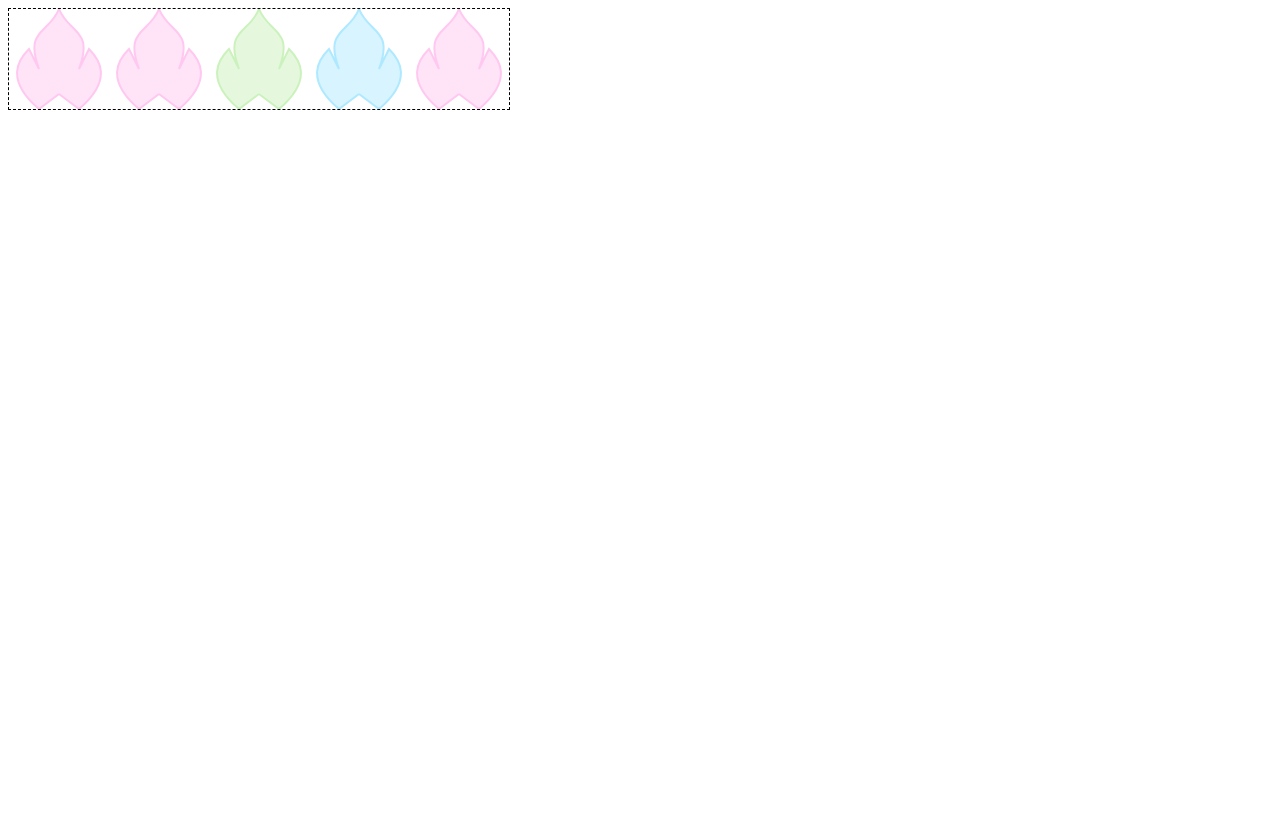
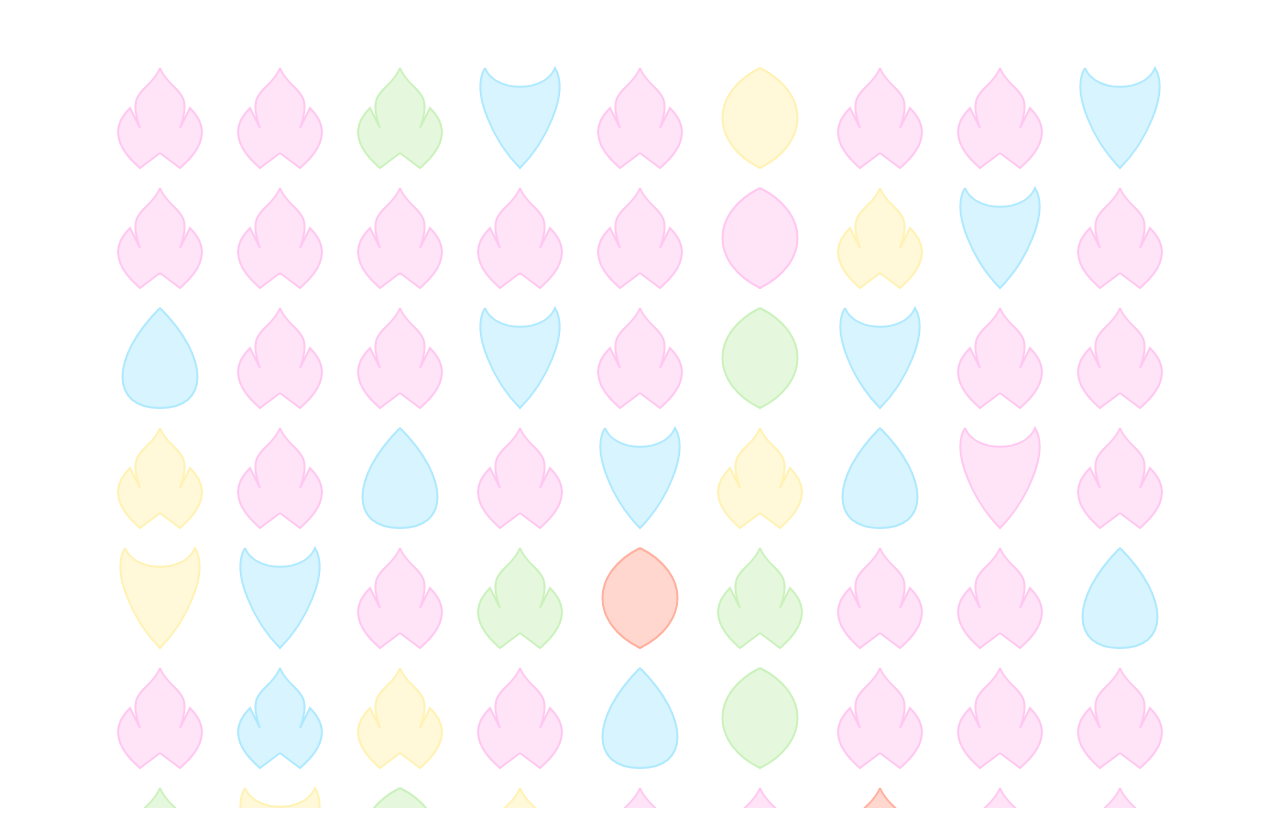
Before and after one commit to WeiSin99/film-flowers-visualisation, a website built with webpack: page src/index.html in a window 1280 px wide. Built offline with nearby package versions, Linux system fonts and the light colour scheme.

Commit message:
create petal for each movie

```diff
--- a/src/index.html
+++ b/src/index.html
@@ -7,27 +7,17 @@
     <title>Document</title>
   </head>
   <body>
-    <svg width="500" height="100" style="border: 1px dashed">
-      <path
-        d="M0,85 L-20,100 C-55,70 -40,50 -30,40 L-20,60 C-35,20 -10,25 0,0 M0,85 L20,100 C55,70 40,50 30,40 L20,60 C35,20 10,25 0,0"
-        transform="translate(50, 0)"
-      />
-      <path
-        d="M0,85 L-20,100 C-55,70 -40,50 -30,40 L-20,60 C-35,20 -10,25 0,0 M0,85 L20,100 C55,70 40,50 30,40 L20,60 C35,20 10,25 0,0"
-        transform="translate(150, 0)"
-      />
-      <path
-        d="M0,85 L-20,100 C-55,70 -40,50 -30,40 L-20,60 C-35,20 -10,25 0,0 M0,85 L20,100 C55,70 40,50 30,40 L20,60 C35,20 10,25 0,0"
-        transform="translate(250, 0)"
-      />
-      <path
-        d="M0,85 L-20,100 C-55,70 -40,50 -30,40 L-20,60 C-35,20 -10,25 0,0 M0,85 L20,100 C55,70 40,50 30,40 L20,60 C35,20 10,25 0,0"
-        transform="translate(350, 0)"
-      />
-      <path
-        d="M0,85 L-20,100 C-55,70 -40,50 -30,40 L-20,60 C-35,20 -10,25 0,0 M0,85 L20,100 C55,70 40,50 30,40 L20,60 C35,20 10,25 0,0"
-        transform="translate(450, 0)"
-      />
-    </svg>
+    <div style="display: flex; justify-content: center">
+      <div
+        style="
+          width: 1080px;
+          height: 800px;
+          overflow-y: scroll;
+          overflow-x: hidden;
+        "
+      >
+        <svg width="1080px" height="1860px"></svg>
+      </div>
+    </div>
   </body>
 </html>
--- a/src/script/main.js
+++ b/src/script/main.js
@@ -1,9 +1,14 @@
 import * as d3 from 'd3';
-import { movies, colorObj } from './movies';
+import { movies, colorObj, pathObj } from './data';
+import { calculateGridPos } from './utils';
 
 d3.select('svg')
   .selectAll('path')
   .data(movies)
+  .enter()
+  .append('path')
+  .attr('d', (d) => pathObj[d.rated])
+  .attr('transform', (_, i) => `translate(${calculateGridPos(i)})`)
   .attr('fill', (d) => colorObj[d.genres[0]] ?? colorObj.Other)
   .attr('stroke', (d) => colorObj[d.genres[0]] ?? colorObj.Other)
   .attr('fill-opacity', '0.5')
--- /dev/null
+++ b/src/script/utils.js
@@ -0,0 +1,12 @@
+const calculateGridPos = (i) => {
+  const width = 1152;
+  const pathWidth = 120;
+  const perRow = Math.floor(width / pathWidth);
+
+  return [
+    ((i % perRow) + 0.5) * pathWidth,
+    (Math.floor(i / perRow) + 0.5) * pathWidth,
+  ];
+};
+
+export { calculateGridPos };
--- a/webpack.config.js
+++ b/webpack.config.js
@@ -19,6 +19,9 @@ module.exports = {
       },
     ],
   },
+  devServer: {
+    watchFiles: ['src/**/*.js', 'src/**/*.html', 'public/**/*'],
+  },
   plugins: [
     new HtmlWebpackPlugin({
       template: path.join(__dirname, 'src', 'index.html'),
```
Also changed, not shown: src/script/data.js (renamed from src/script/movies.js).
